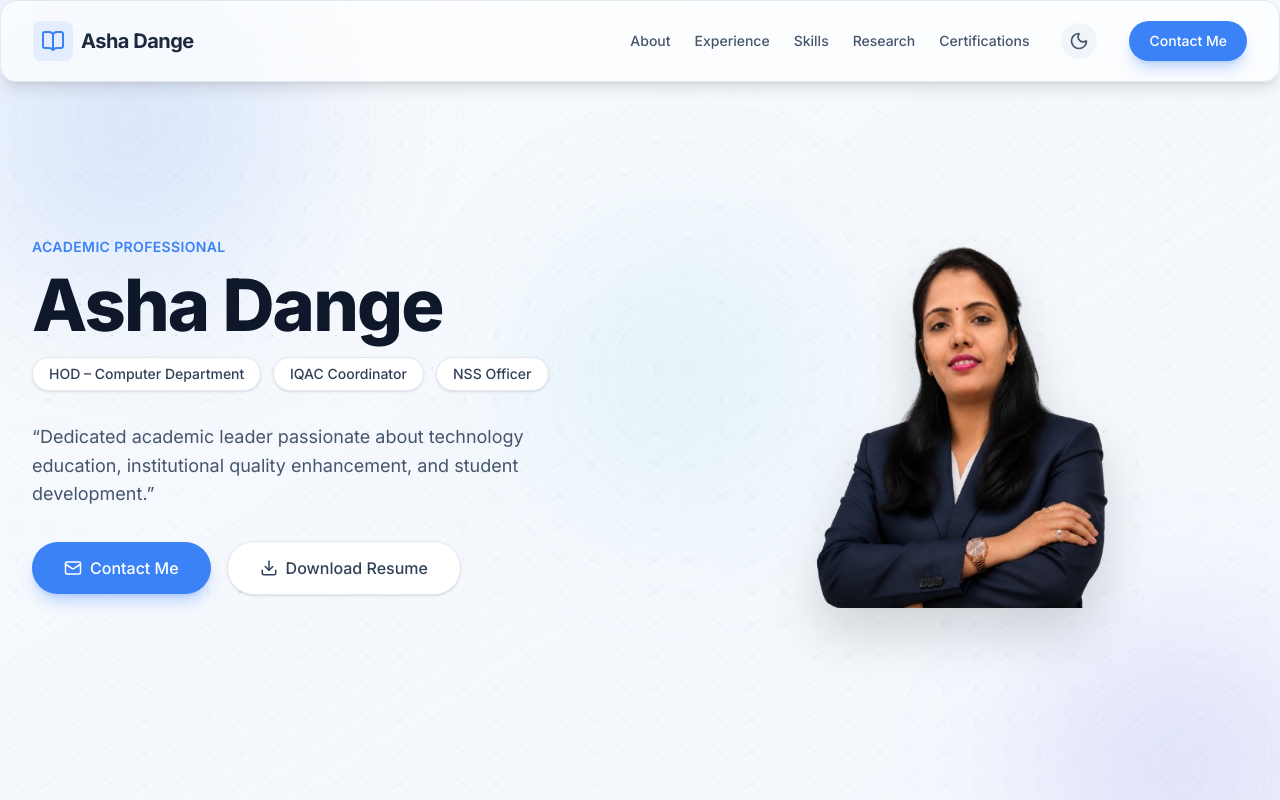
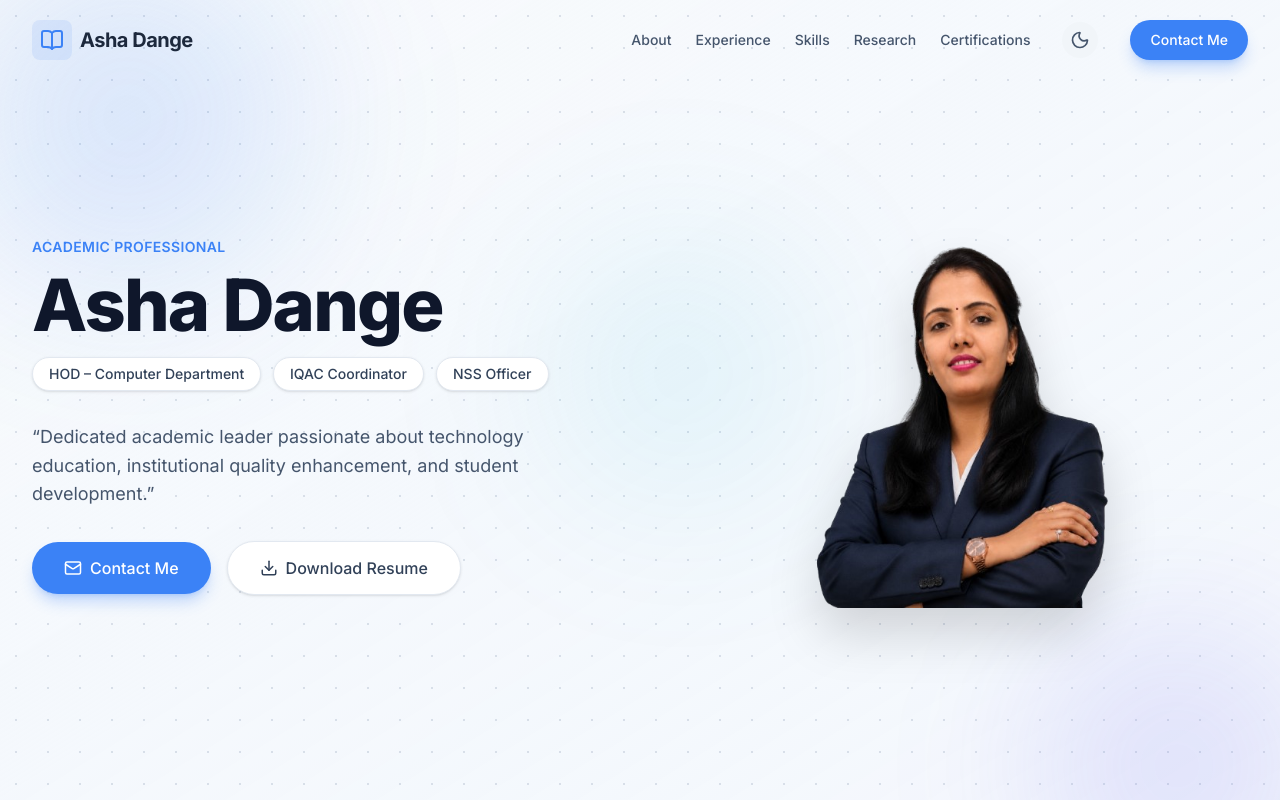
Before and after one commit to balaji3245/Asha-Dange-portfolio, a React (Vite) app: page / in a window 1280 px wide. Shown: the top 800 px of the page. Built offline with nearby package versions, Linux system fonts and the light colour scheme.

Commit message:
style: make navbar fully transparent

```diff
--- a/src/components/layout/Navbar.jsx
+++ b/src/components/layout/Navbar.jsx
@@ -15,7 +15,7 @@ export default function Navbar() {
   ];
 
   return (
-    <nav className="fixed w-full z-50 top-0 transition-all duration-300 glass-card rounded-none border-t-0 border-x-0 border-b border-slate-200 dark:border-white/10 bg-white/80 dark:bg-primary-light/80">
+    <nav className="fixed w-full z-50 top-0 transition-all duration-300">
       <div className="max-w-7xl mx-auto px-3 sm:px-6 lg:px-8">
         <div className="flex justify-between items-center h-14 sm:h-20">
 
```
